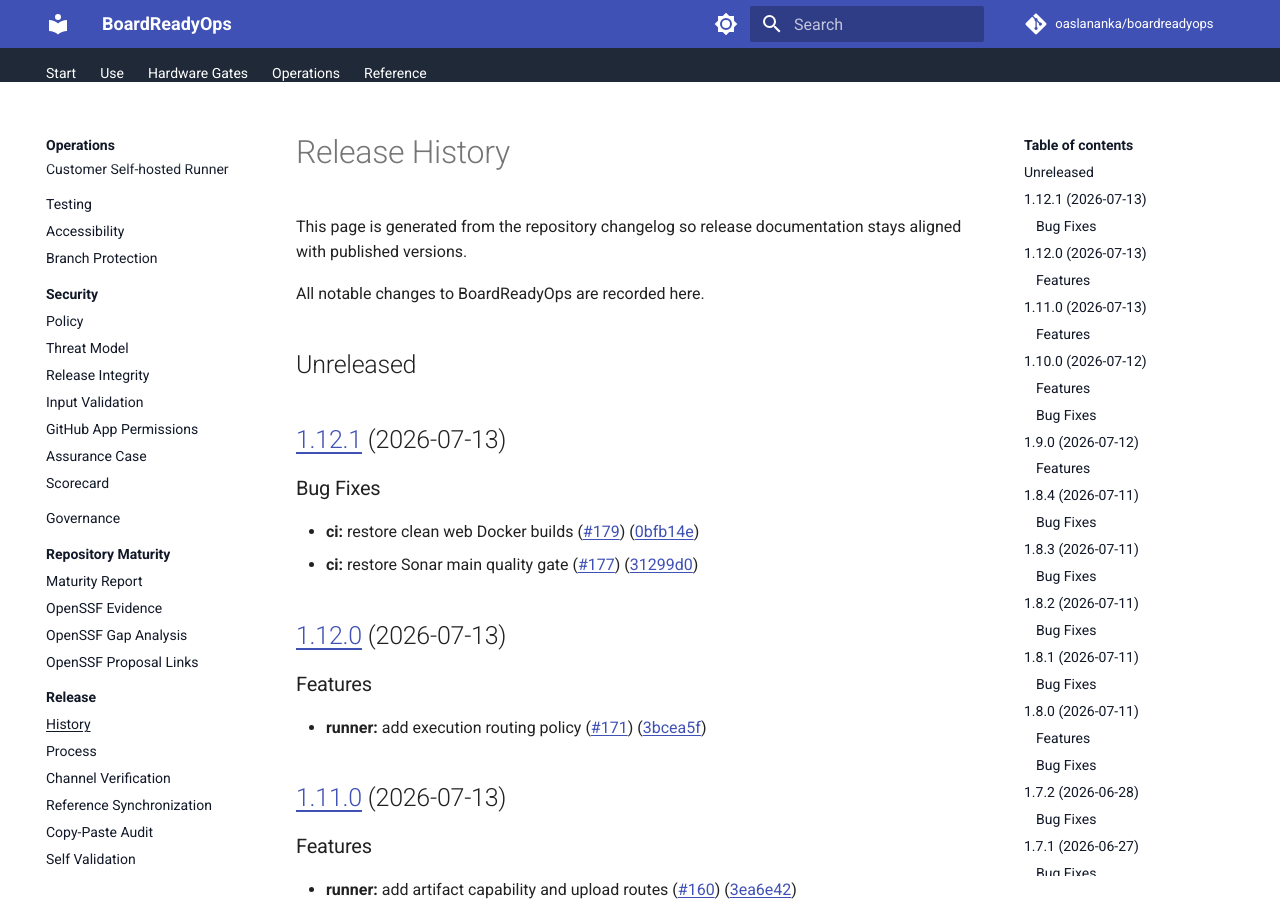
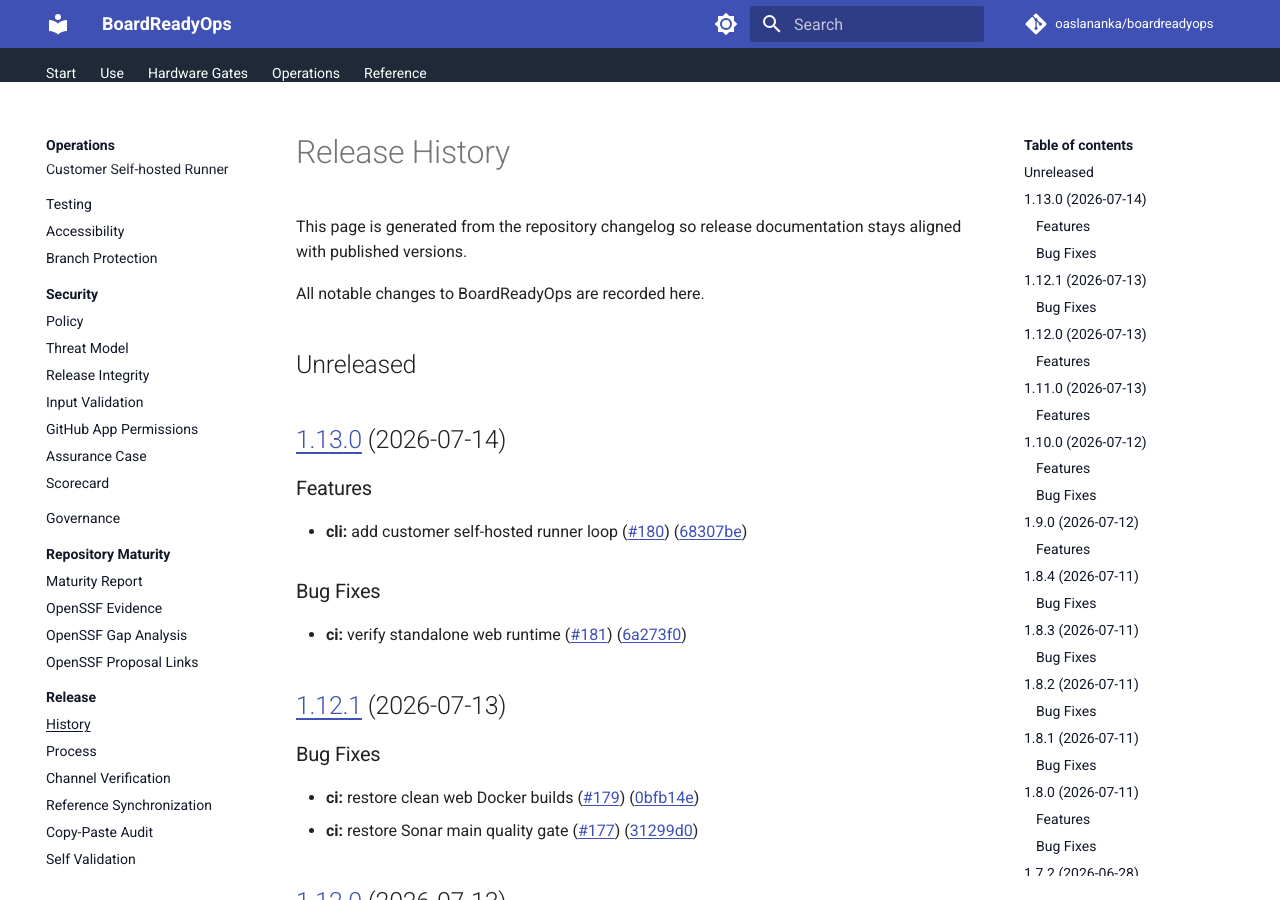
Before and after one commit to renovate-bot/oaslananka-_-boardreadyops, an MkDocs documentation site: the page built from docs/release/history.md, in a window 1280 px wide and 900 px high. Built offline with MkDocs 1.6.1 and Material for MkDocs 9.7.7, drawn with Linux system fonts in a browser that asks for light colours; comment, search, counter and statistics services are not loaded; the version menu is left out.

Commit message:
chore(main): release 1.13.0 (#182)
Release BoardReadyOps 1.13.0 with the customer self-hosted runner loop and the verified standalone GitHub App runtime fix.

```diff
--- a/docs/release/history.md
+++ b/docs/release/history.md
@@ -7,6 +7,18 @@
 All notable changes to BoardReadyOps are recorded here.
 
 ## Unreleased
+
+## [1.13.0](https://github.com/oaslananka/boardreadyops/compare/v1.12.1...v1.13.0) (2026-07-14)
+
+
+### Features
+
+* **cli:** add customer self-hosted runner loop ([#180](https://github.com/oaslananka/boardreadyops/issues/180)) ([68307be](https://github.com/oaslananka/boardreadyops/commit/68307be80c174247302c61df4fd386bd0335ccdc))
+
+
+### Bug Fixes
+
+* **ci:** verify standalone web runtime ([#181](https://github.com/oaslananka/boardreadyops/issues/181)) ([6a273f0](https://github.com/oaslananka/boardreadyops/commit/6a273f062a16fa6ddada898bed34381172e12c55))
 
 ## [1.12.1](https://github.com/oaslananka/boardreadyops/compare/v1.12.0...v1.12.1) (2026-07-13)
 
--- a/package.json
+++ b/package.json
@@ -1,6 +1,6 @@
 {
   "name": "boardreadyops",
-  "version": "1.12.1",
+  "version": "1.13.0",
   "description": "BoardReadyOps checks KiCad hardware repositories for production readiness before fabrication.",
   "type": "module",
   "license": "MIT",
```
Also changed, not shown: CHANGELOG.md (+12 -0 lines), README.md (+3 -3 lines), .release-please-manifest.json, 2 other files.
